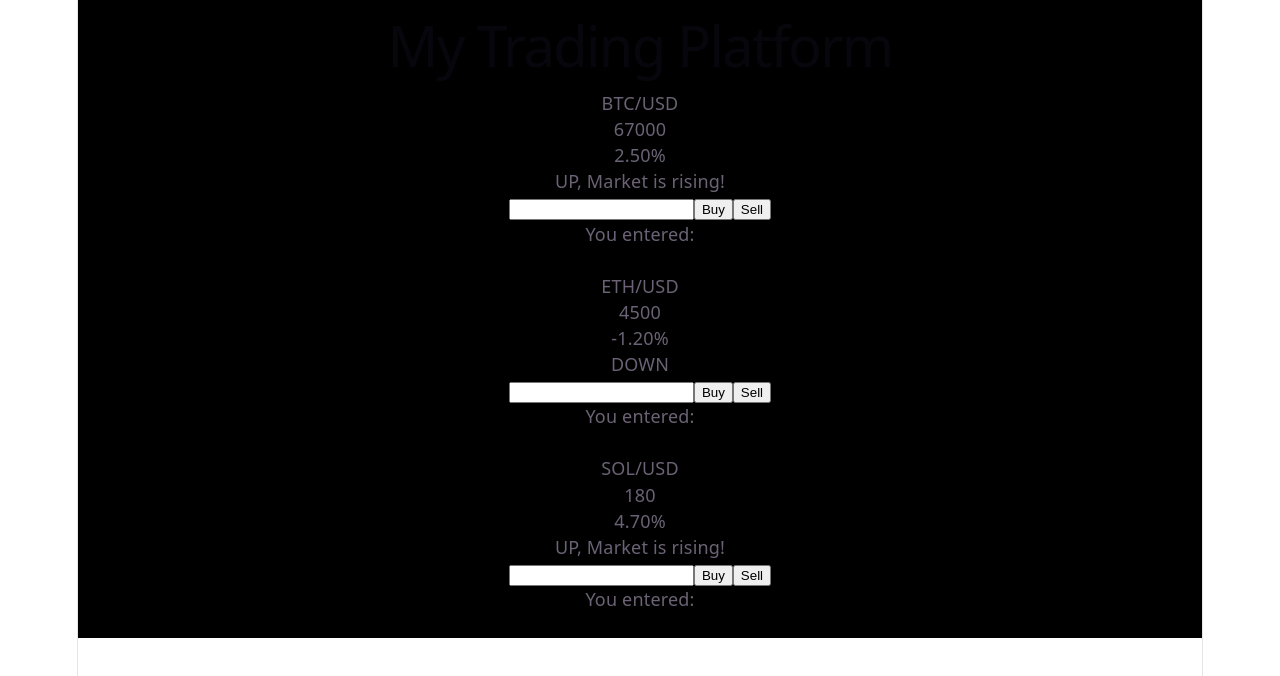
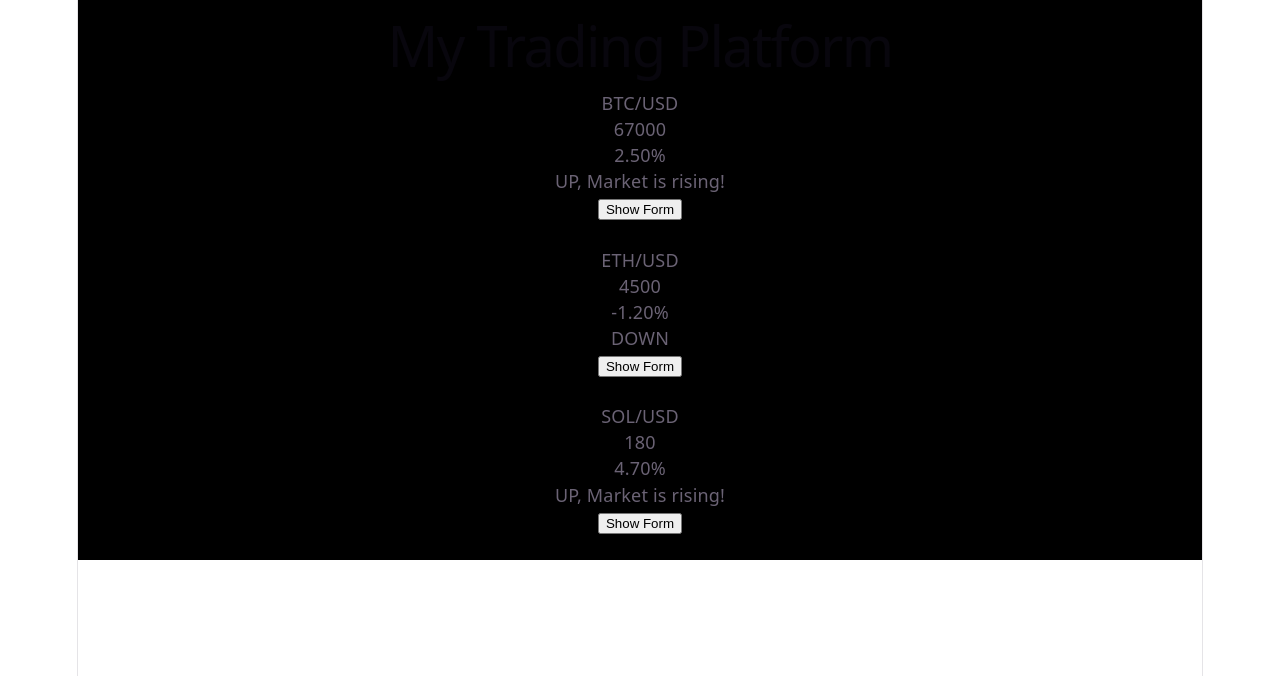
Before and after one commit to for-legal-reasons-this-is-game/For-legal-reasons-this-is-game, a React (Vite) app in the folder frontend/src/: page / in a window 1280 px wide. Shown: the top 676 px of the page. Built offline with nearby package versions, Linux system fonts and the light colour scheme.

Commit message:
add/learn: useEffect and cleaning

```diff
--- a/frontend/src/src/Header.tsx
+++ b/frontend/src/src/Header.tsx
@@ -1,4 +1,5 @@
 import type { ReactNode } from "react";
+import { useState } from "react";
 import { type Market } from "./data";
 
 // `Market &` means all the properties of Market plus...
@@ -7,6 +8,8 @@ type HeaderProps = Market & {
 };
 
 export function Header({ coin, price, change, children }: HeaderProps) {
+    const [isVisible, setIsVisible] = useState(false);
+
     return (
         <header>
             <p>{coin}</p>
@@ -16,7 +19,10 @@ export function Header({ coin, price, change, children }: HeaderProps) {
                 {change > 0 ? "UP" : "DOWN"}
                 {change > 0 && <span>, Market is rising!</span>}
             </p>
-            {children}
+            <button onClick={() => setIsVisible(!isVisible)}>
+                {(isVisible ? "Hide" : "Show") + " Form"}
+            </button>
+            {isVisible && children}
         </header>
     );
 }
--- a/frontend/src/src/OrderForm.tsx
+++ b/frontend/src/src/OrderForm.tsx
@@ -17,12 +17,17 @@ function parseAmount(amount: string): number | null {
 export function OrderForm({ coin, onBuy, onSell }: OrderFormProps) {
     const [amount, setAmount] = useState("");
 
-    // useEffect(() => {
-    //     const timer = setInterval(() => {
-    //         console.log(`${timer}: TICK ${coin}`);
-    //     }, 1000);
-    //     return () => clearInterval(timer);
-    // }, [coin, amount]);
+    useEffect(() => {
+        function handleKeyDown(event: KeyboardEvent) {
+            console.log(`{}`, event.key);
+        }
+        console.log("adding event listener");
+        window.addEventListener("keydown", handleKeyDown);
+        return () => {
+            console.log("removing event listener");
+            window.removeEventListener("keydown", handleKeyDown);
+        };
+    }, []);
 
     function handleSubmit(event: FormEvent<HTMLFormElement>) {
         event.preventDefault();
```
